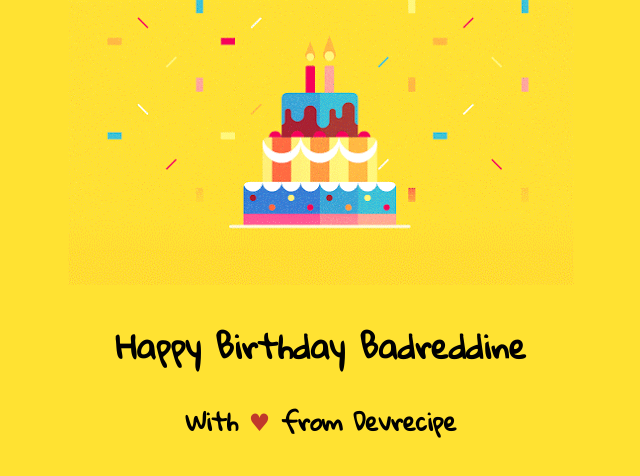
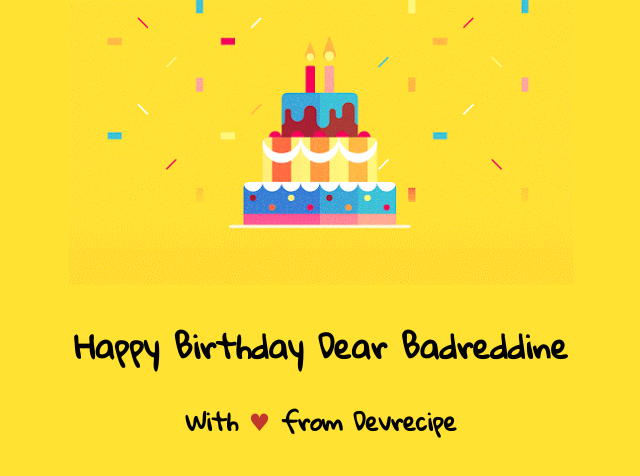
Before and after one commit to devrecipe/badr-happy-birthday, a plain HTML site: page src/index.html in a window 1280 px wide. Shown: the whole page, without its empty margins (319-959 px from the left). Drawn offline with Linux system fonts and the light colour scheme.

Commit message:
Update index.html

```diff
--- a/src/index.html
+++ b/src/index.html
@@ -30,7 +30,7 @@
         <div class="text-center">
             <img src="cake.gif" alt="Birthday Cake!">
 
-            <h1>Happy Birthday Badreddine</h1>
+            <h1>Happy Birthday Dear Badreddine</h1>
             <h2>With <span class="red">♥</span> from Devrecipe</h2>
 
             <audio src="hbd.mp3" autoplay loop="true"></audio>
```
